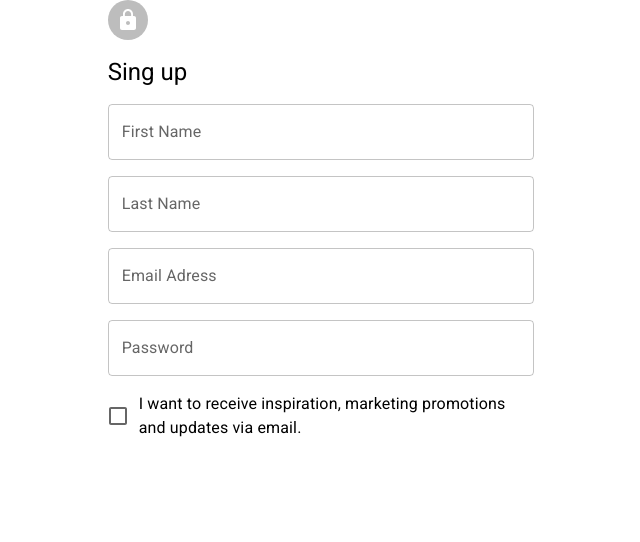
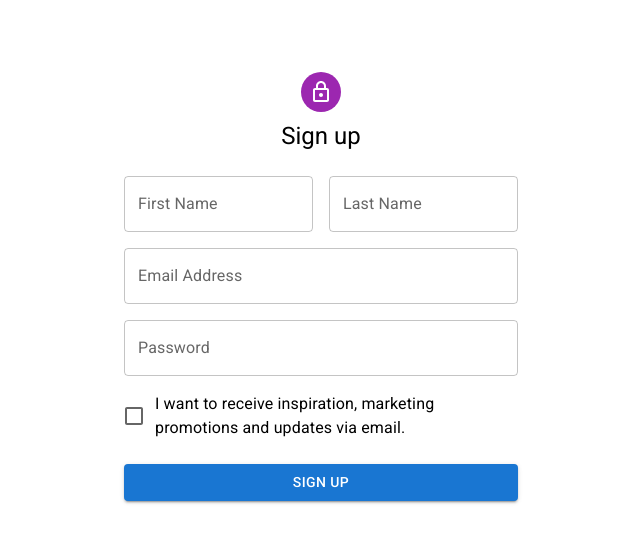
Before and after one commit to jox404/loja, a React (Create React App) app: page / in a window 1280 px wide. Shown: the top 542 px of the page, without its empty margins (319-959 px from the left). Built offline with nearby package versions, Linux system fonts and the light colour scheme.

Commit message:
cred 10.02.2022

```diff
--- a/src/App.js
+++ b/src/App.js
@@ -1,12 +1,14 @@
 import logo from "./logo.svg";
 // import "./App.css";
 import Singup from "./components/SingUp/Singup";
-import Login from "./components/Login/Singin";
+/* import Login from "./components/Login/Singin";
+import Form from "./components/FormTest/Form";  */
 function App() {
   return (
     <div className="App">
       {/* <Login /> */}
       <Singup />
+      {/* <Form /> */}
     </div>
   );
 }
--- a/src/components/SingUp/Singup.js
+++ b/src/components/SingUp/Singup.js
@@ -7,45 +7,59 @@ import {
   FormControlLabel,
   Avatar,
   Typography,
+  Button,
 } from "@mui/material";
-import LockIcon from "@mui/icons-material/Lock";
+import LockOutlinedIcon from "@mui/icons-material/LockOutlined";
 import { React, Component } from "react";
 import { typography } from "@mui/system";
 
 class Singup extends Component {
+  constructor(props) {
+    super(props);
+
+    this.state = { firstName: "", lastName: "", email: "", password: "" };
+
+    this.handleChange = this.handleChange.bind(this);
+    this.handleSubmit = this.handleSubmit.bind(this);
+  }
+
+  handleChange(event) {
+    this.setState({ firstName: event.target.firstName });
+  }
+  handleSubmit(event) {}
   render() {
     return (
       <>
-        <Box>
-          <Grid container>
-            <Grid item lg={4} sm={0} xs={0}></Grid>
-            <Grid
-              item
-              lg={4}
-              sm={12}
-              xs={12}
-              justifyContent="center"
-              sx={{ display: "flex" }}
-              justifyItems="center"
+        <Box
+          sx={{
+            display: "flex",
+            flexDirection: "column",
+            alignItems: "center",
+            mt: 9,
+          }}
         >
-              <Box>
-                <Grid>
-                  <Avatar>
-                    <LockIcon />
+          <Avatar
+            sx={{
+              width: 40,
+              height: 40,
+              bgcolor: "#9c27b0",
+              mb: 1,
+            }}
+          >
+            <LockOutlinedIcon />
           </Avatar>
-                  <Typography variant="h5" sx={{ mt: 2, mb: 2 }}>
-                    Sing up
+          <Typography component={"h1"} variant="h5">
+            {"Sign up"}
           </Typography>
-                </Grid>
-                <Grid item container spacing={2}>
-                  <Grid item xs={12}>
+          <Grid container spacing={2} sx={{ maxWidth: 410, mt: 1 }}>
+            <Grid item xs={12} sm={6} md={6} lg={6} xl={6}>
               <TextField name="firstName" label="First Name" fullWidth />
             </Grid>
-                  <Grid item xs={12}>
+            <Grid item xs={12} sm={6} md={6} lg={6} xl={6}>
               <TextField name="lastName" label="Last Name" fullWidth />
             </Grid>
             <Grid item xs={12}>
-                    <TextField name="email" label="Email Adress" fullWidth />
+              <TextField name="email" label="Email Address" fullWidth />
             </Grid>
             <Grid item xs={12}>
               <TextField name="password" label="Password" fullWidth />
@@ -58,10 +72,16 @@ class Singup extends Component {
                 />
               </FormGroup>
             </Grid>
+            <Grid item xs={12} sx={{ mt: 1 }}>
+              <Button
+                variant="contained"
+                color="primary"
+                fullWidth
+                type="submit"
+              >
+                SIGN UP
+              </Button>
             </Grid>
-              </Box>
-            </Grid>
-            <Grid item lg={4} sm={0} xs={0}></Grid>
           </Grid>
         </Box>
       </>
```
Also changed, not shown: src/components/FormTest/Form.js (added, +38 -0 lines). Lines whose indentation alone changed are shown as unchanged.
